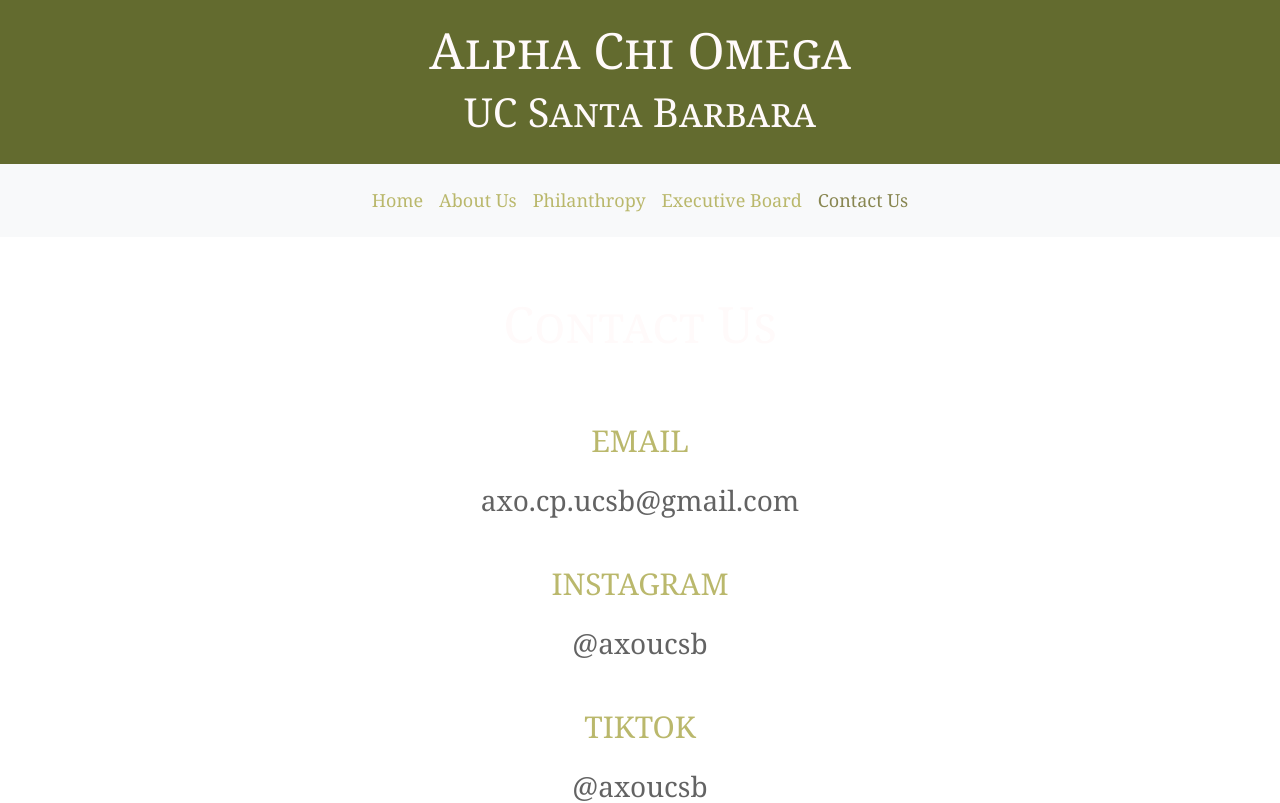
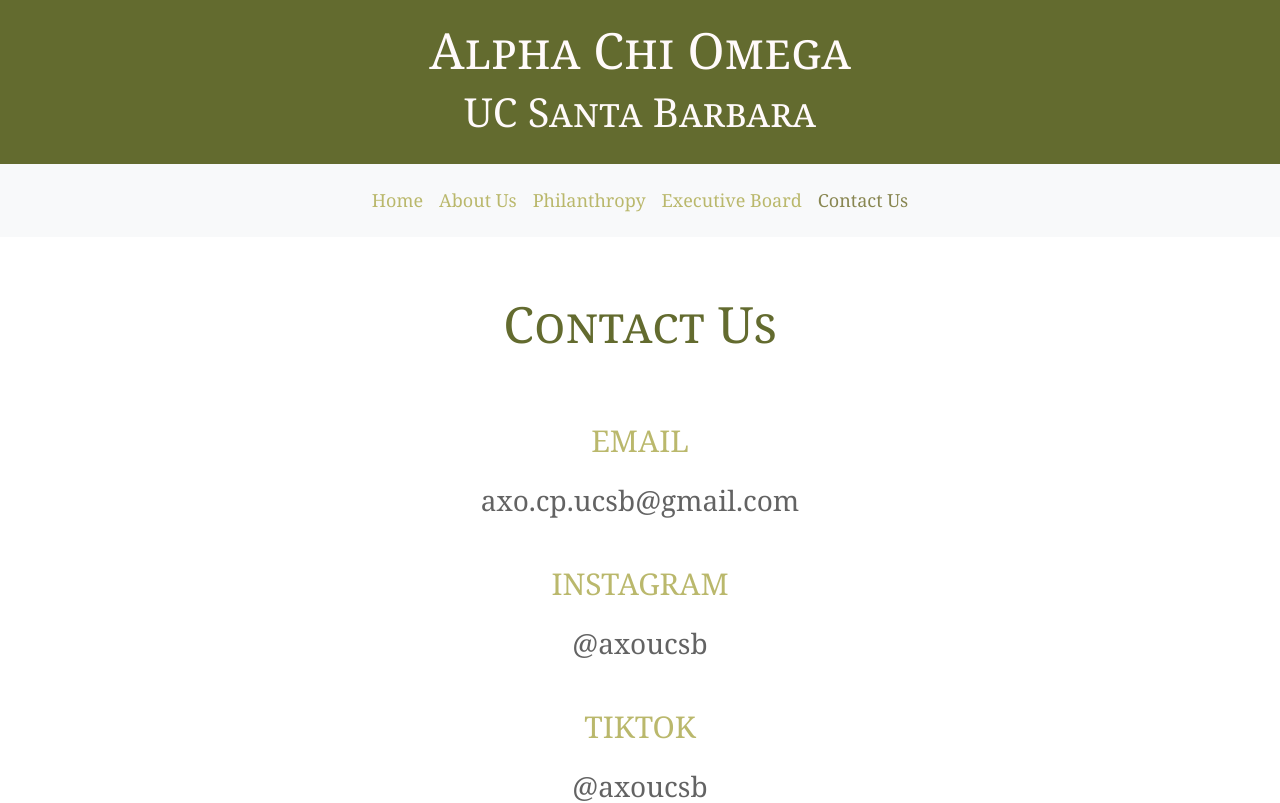
Before and after one commit to sriya-vollala/axo-website, a React (Vite) app: page /contact-us in a window 1280 px wide. Shown: the top 803 px of the page. Built offline with nearby package versions, Linux system fonts and the light colour scheme.

Commit message:
presidents page fix

```diff
--- a/src/App.css
+++ b/src/App.css
@@ -1,5 +1,13 @@
 .tt {
   color: #fffafa;
+  font-family: Georgia, "Times New Roman", Times, serif;
+  font-variant: small-caps;
+  font-weight: 550;
+  font-size: 50px;
+}
+
+.ctc {
+  color: #636b2f;
   font-family: Georgia, "Times New Roman", Times, serif;
   font-variant: small-caps;
   font-weight: 550;
--- a/src/components/contact/ContactTitle.tsx
+++ b/src/components/contact/ContactTitle.tsx
@@ -2,7 +2,7 @@
 
 function CTitle() {
     return (
-        <p className="tt">Contact Us</p>
+        <p className="ctc">Contact Us</p>
     )
 }
 
--- a/src/components/pres/PresidentPic.tsx
+++ b/src/components/pres/PresidentPic.tsx
@@ -1,4 +1,4 @@
-import PresPics from '../../assets/PresPic.png';
+import PresPics from '../../assets/PresPic.JPG'
 
 function PresPic() {
     return (
--- /dev/null
+++ b/src/declarations.d.ts
@@ -0,0 +1,6 @@
+declare module "*.png";
+declare module "*.jpg";
+declare module "*.jpeg";
+declare module "*.gif";
+declare module "*.svg";
+declare module "*.JPG";
```
Also changed, not shown: src/assets/PresPic.png (deleted), 1 other file (tests, documents, lock files or other folders).
